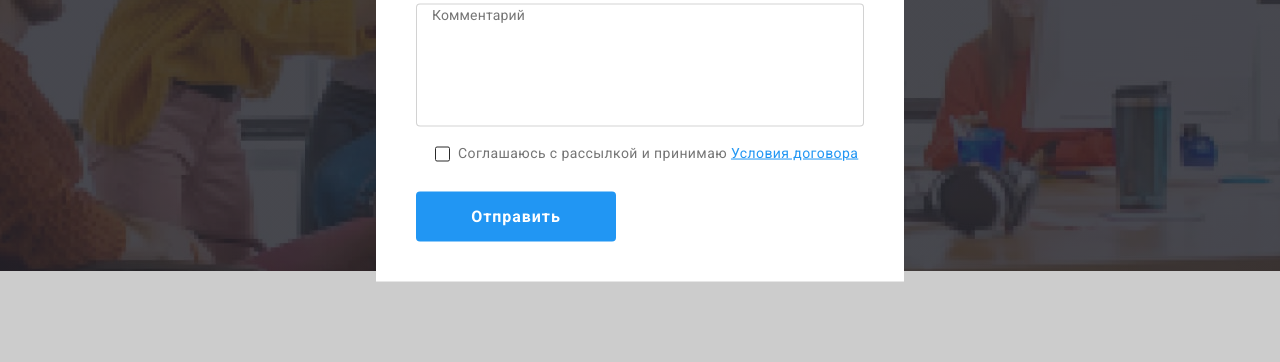
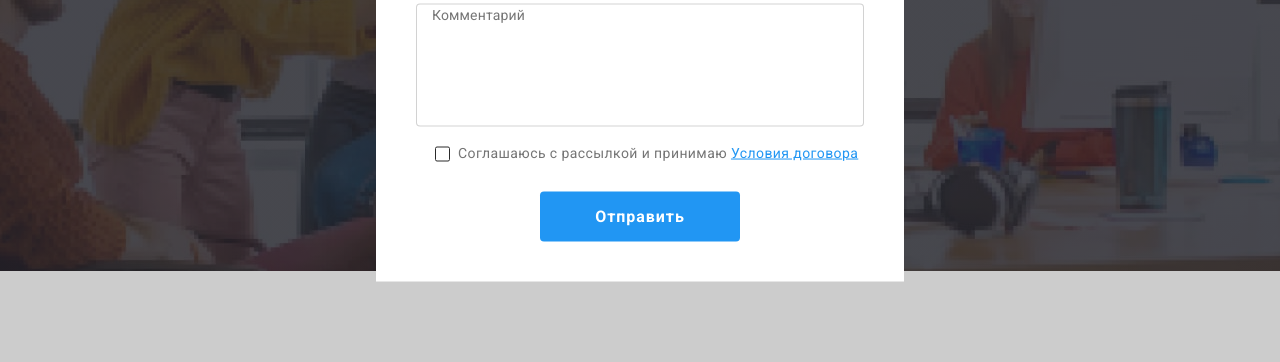
Before and after one commit to Oksana-Repchak/goit-markup-hw-06, a plain HTML site: page index.html in a window 1280 px wide. Both pictures are taken after a click on the button "Заказать услугу". Shown: the part 409-771 px from the top of the page. Drawn offline with nearby package versions, Linux system fonts and the light colour scheme.

Commit message:
Кнопка

```diff
--- a/css/styles.css
+++ b/css/styles.css
@@ -328,7 +328,7 @@ img {
   outline:none;
   border: 1px solid var(--accent-color);
 }
-.form-input:focus
+.form-input:focus,
 .form-field:focus-within .modal-icon {
   color: var(--accent-color);
 }
@@ -367,6 +367,12 @@ img {
 }
 .contract-link {
   color: var(--accent-color);
+}
+.form .button {
+  display: flex;
+  margin-left: auto;
+  margin-right: auto;
+  justify-content: center;
 }
 
 /* section */
```
